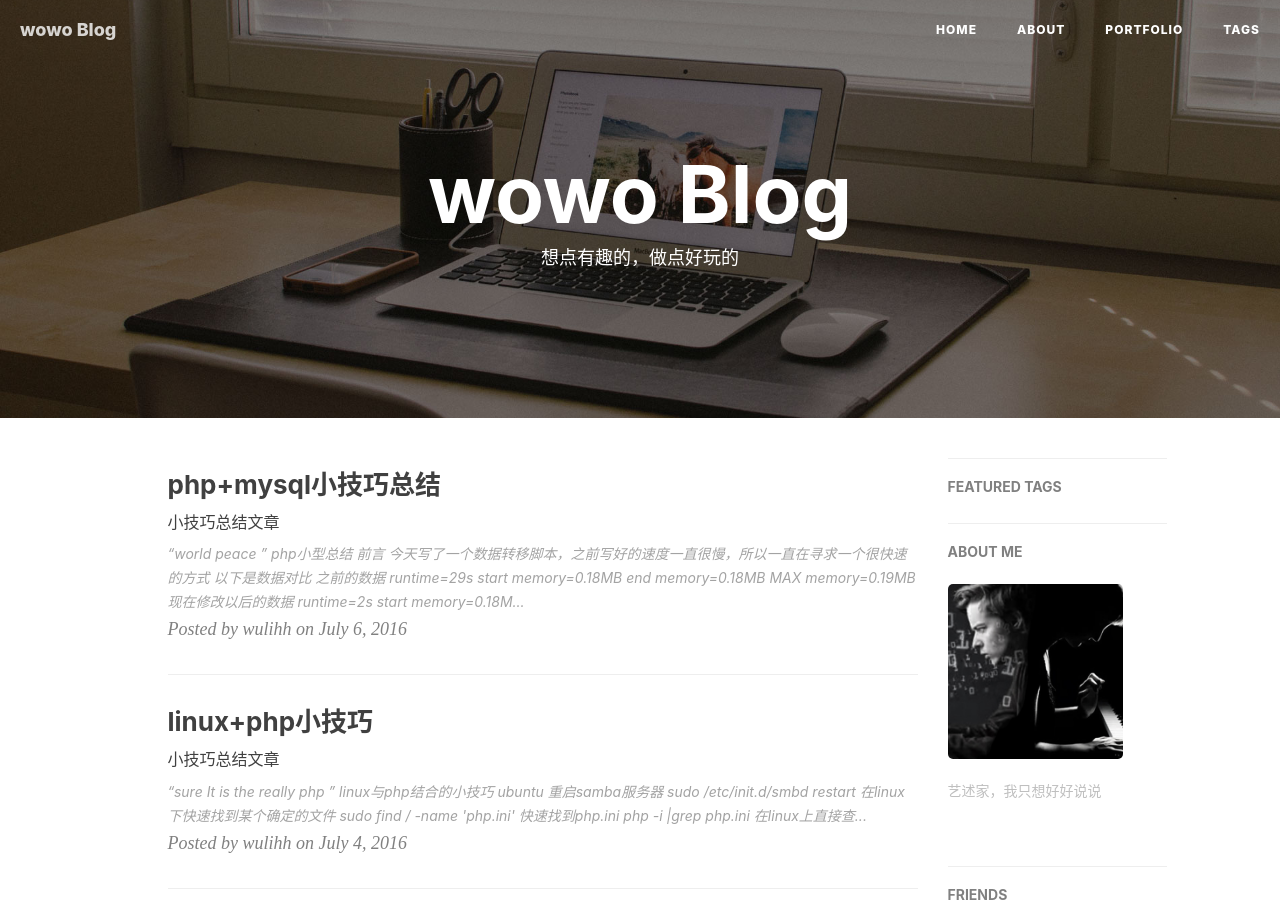
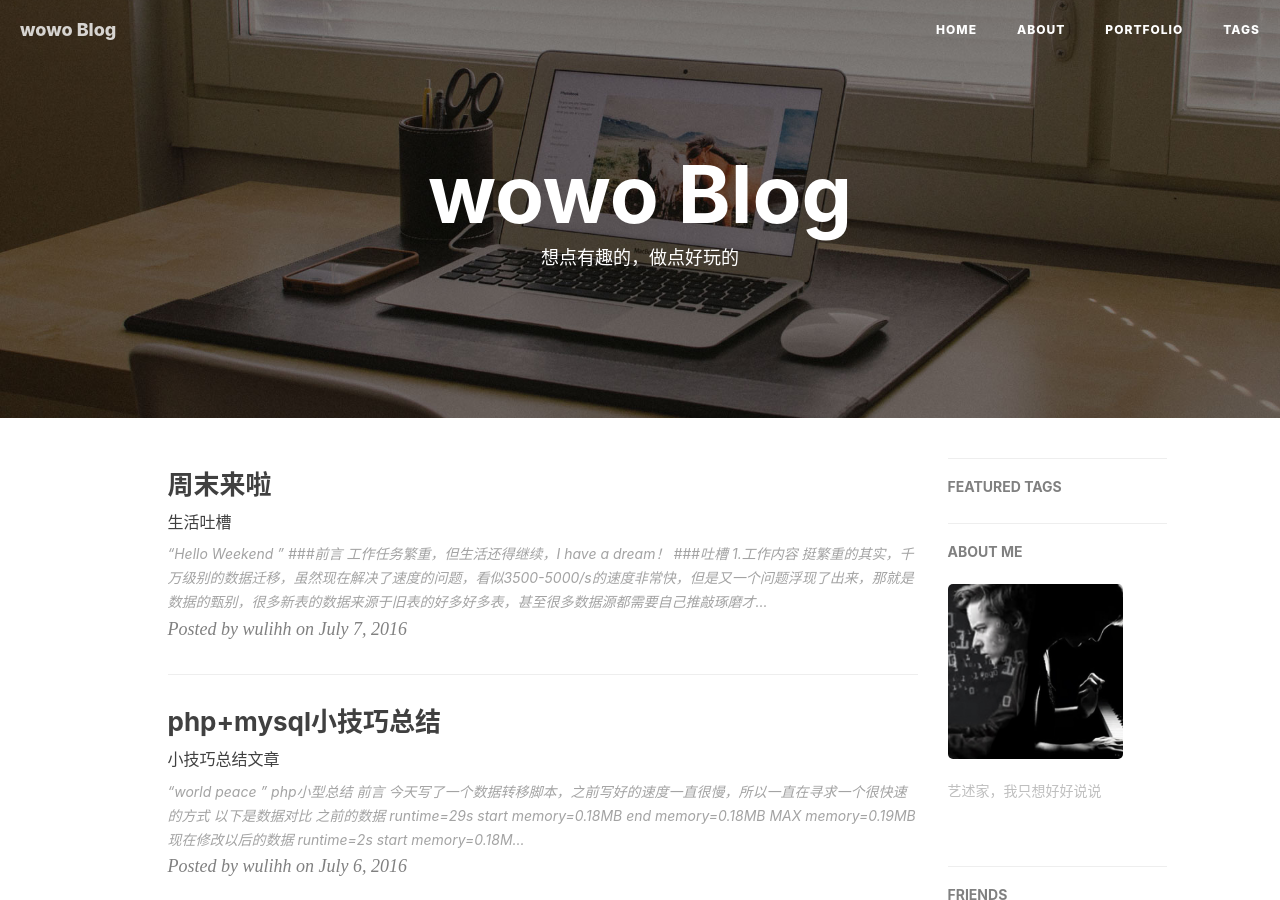
Before and after one commit to aa4933/aa4933.github.io, a Jekyll site: the page built from index.html, in a window 1280 px wide and 900 px high. Built offline with Jekyll 4.4.1, drawn with Linux system fonts in a browser that asks for light colours; the list of posts is cut into pages by our own code; comment, search, counter and statistics services are not loaded.

Commit message:
新增文章以及把手残点错的文章改回来

```diff
--- /dev/null
+++ b/_posts/2016-07-08-weekend.markdown
@@ -0,0 +1,32 @@
+---
+layout:     post
+title:      "周末来啦"
+subtitle:   "生活吐槽"
+date:       2016-07-07 12:00:00
+author:     "wulihh"
+header-img: "img/post-bg-2016-07_07.jpg"
+tags:
+    - life
+---
+> “Hello Weekend ”
+
+
+###前言
+
+>工作任务繁重，但生活还得继续，I have a dream！
+
+###吐槽
+
+ * 1.工作内容
+ * 挺繁重的其实，千万级别的数据迁移，虽然现在解决了速度的问题，看似3500-5000/s的速度非常快，但是又一个问题浮现了出来，那就是数据的甄别，很多新表的数据来源于旧表的好多好多表，甚至很多数据源都需要自己推敲琢磨才能得出，才可以插入，所以得到我预感马上就要遇到很大的难题了
+很有可能会造成速度的下降或者内存的上升
+
+ * 2.生活
+ * 生活上也是挺平淡无奇的，约上几个好友，出去喝一杯也许也是挺惬意的，不过没女盆友，哈哈哈
+
+
+  ![Alt text](https://aa4933.github.io/img/post_other_img/20160708.jpg)
+
+###后记
+
+发个博客激励一下自己，fighting！
--- a/about.html
+++ b/about.html
@@ -19,7 +19,10 @@ header-img: "img/about-bg.jpg"
 
     <p>Hey，我是<strong>吴航</strong>，程序员 &amp; 艺述家，自媒体者，现4399 · <a href="http://www.4399.com">原创平台部</a>PHP开发工程师，<a href="http://www.xmut.edu.cn/">厦门理工学院</a> · 软件工程 2013 级。</p>
 
-    <p>一些作品和开源项目，👉 戳 <a href="http://github.com/aa4933">Github</a>；除了在博客写点东西外，我也是 <a href="http://www.sohu.com/">搜狐自媒体平台</a>自媒体者之一、<a href="https://zhuanlan.zhihu.com/wowoh">知乎专栏 · 爱捣腾有罪</a> 的创办者。</p>
+    <p>一些作品和开源项目，👉 戳 <a href="http://github.com/aa4933">Github</a>；除了在博客写点东西外，我也是
+        <a href="http://mp.sohu.com/profile?xpt=cmxwd18xODk1MDRAc29odS5jb20=">搜狐新闻</a>
+        <a href="http://www.yidianzixun.com/">一点咨询</a>
+        <a href="http://toutiao.com/">今日头条</a>自媒体者之一、<a href="https://zhuanlan.zhihu.com/wowoh">知乎专栏 · life_love</a> 的创办者。</p>
 
     <h5>Talks</h5>
 
```
Also changed, not shown: img/post_other_img/20160708.jpg (added).
